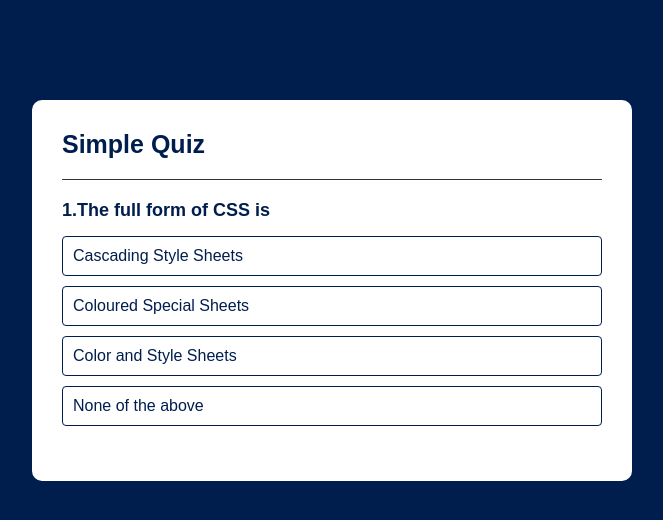
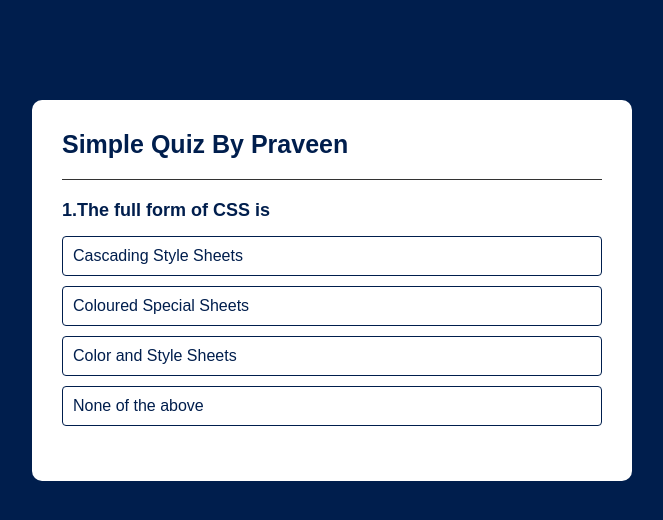
Before and after one commit to praveensharma5749/Quiz, a plain HTML site: page index.html in a window 1280 px wide. Shown: the whole page, without its empty margins (308-971 px from the left). Drawn offline with Linux system fonts and the light colour scheme.

Commit message:
Changes added

```diff
--- a/index.html
+++ b/index.html
@@ -10,7 +10,7 @@
 </head>
 <body>
     <div class="app">
-        <h1>Simple Quiz</h1>
+        <h1>Simple Quiz By Praveen</h1>
         <div class="quiz">
             <h2 id="question">Questions goes here</h2>
             <div id="ans-button">
```
